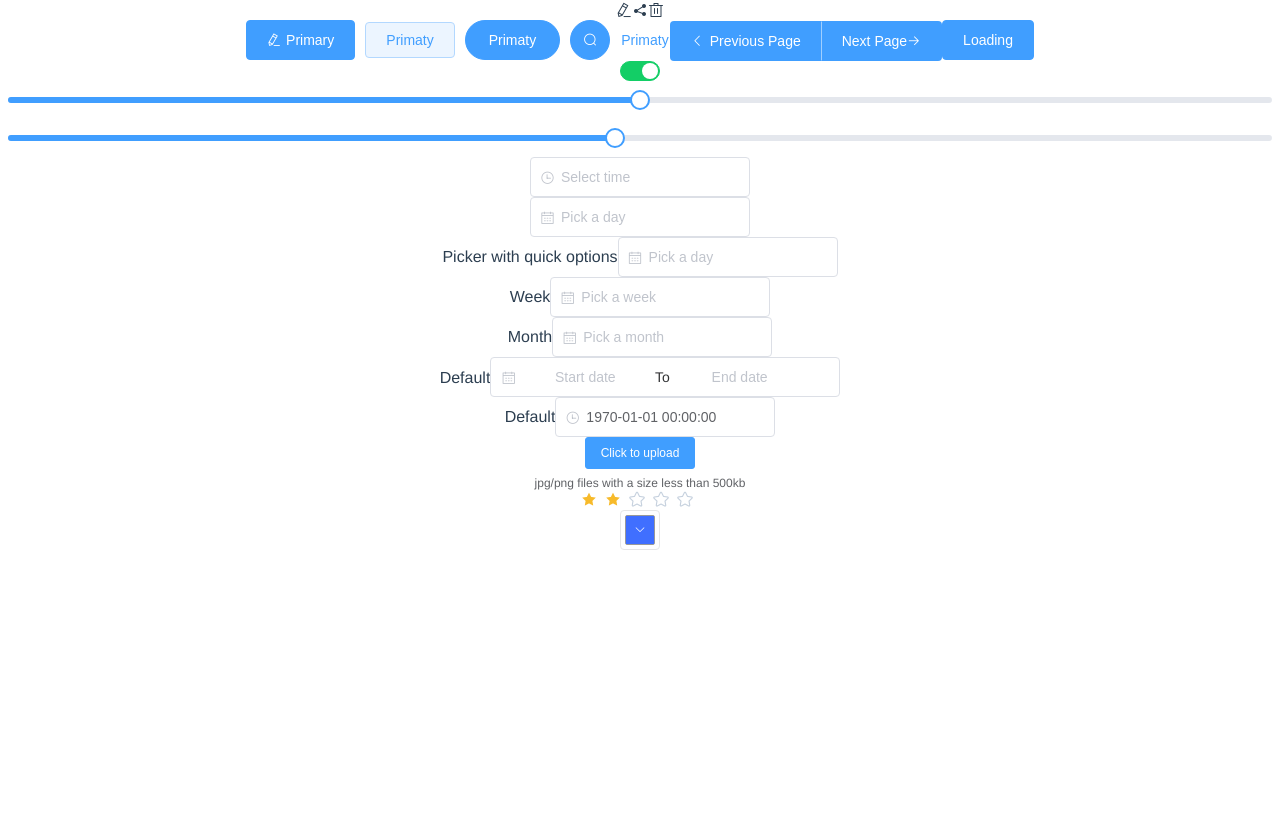
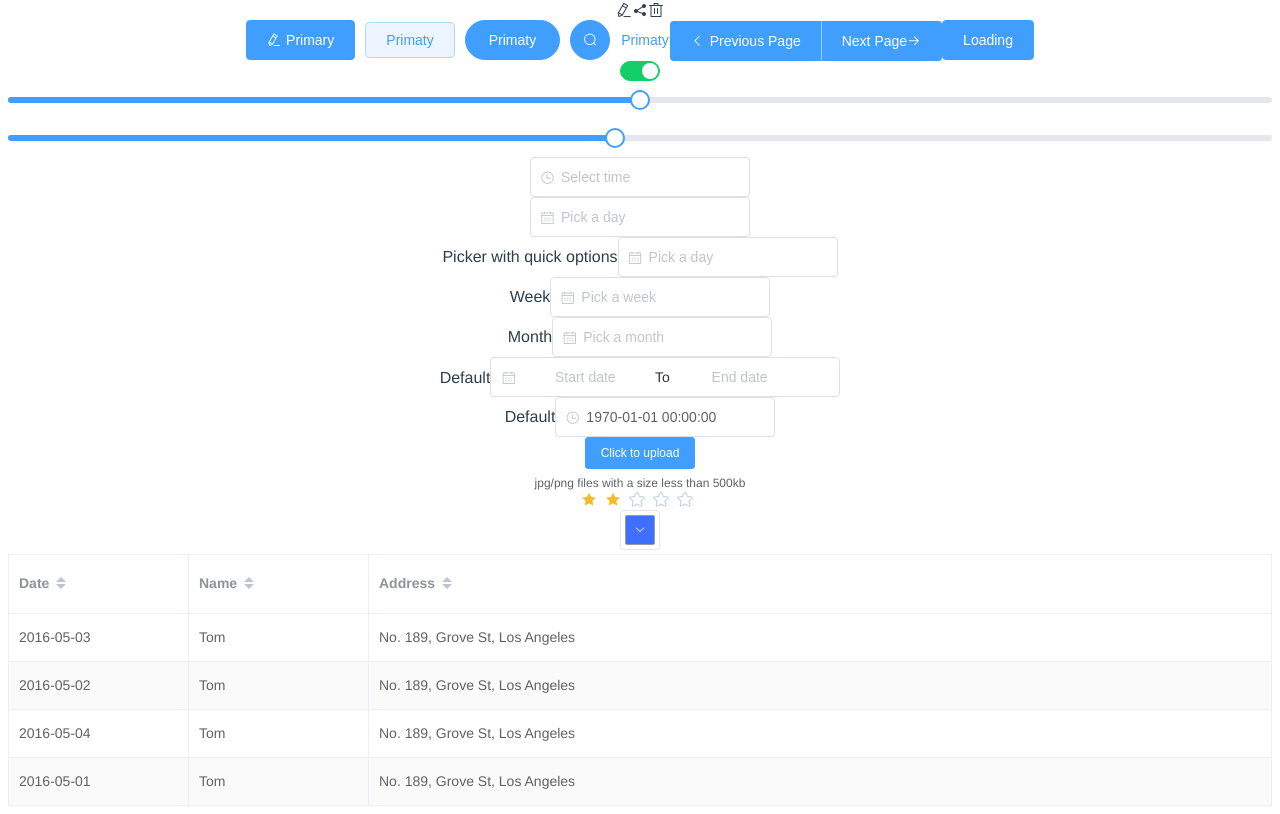
Before and after one commit to Nagarjuna4085/element-ui-practice, a Vue app: page /layout in a window 1280 px wide. Shown: the part 540-1354 px from the top of the page. Before the commit the page ends 1102 px from the top, so only its background shows below. Built offline with nearby package versions, Linux system fonts and the light colour scheme.

Commit message:
new commit

```diff
--- a/src/components/LayoutContainer.vue
+++ b/src/components/LayoutContainer.vue
@@ -115,7 +115,29 @@
 <!-- form -->
   <div>
 
-
+        <el-table
+        stripe
+        border
+      :data="tableData"
+      style="width: 100%">
+      <el-table-column
+      sortable
+        prop="date"
+        label="Date"
+        width="180">
+      </el-table-column>
+      <el-table-column
+      sortable
+        prop="name"
+        label="Name"
+        width="180">
+      </el-table-column>
+      <el-table-column
+      sortable
+        prop="address"
+        label="Address">
+      </el-table-column>
+    </el-table>
   </div>
 
   </div>
@@ -138,7 +160,24 @@ export default {
       Month:"",
       Year:'',
       rate1:2,
-      color:'#406fff'
+      color:'#406fff',
+          tableData: [{
+            date: '2016-05-03',
+            name: 'Tom',
+            address: 'No. 189, Grove St, Los Angeles'
+          }, {
+            date: '2016-05-02',
+            name: 'Tom',
+            address: 'No. 189, Grove St, Los Angeles'
+          }, {
+            date: '2016-05-04',
+            name: 'Tom',
+            address: 'No. 189, Grove St, Los Angeles'
+          }, {
+            date: '2016-05-01',
+            name: 'Tom',
+            address: 'No. 189, Grove St, Los Angeles'
+          }]
     };
   },
   methods: {
```
